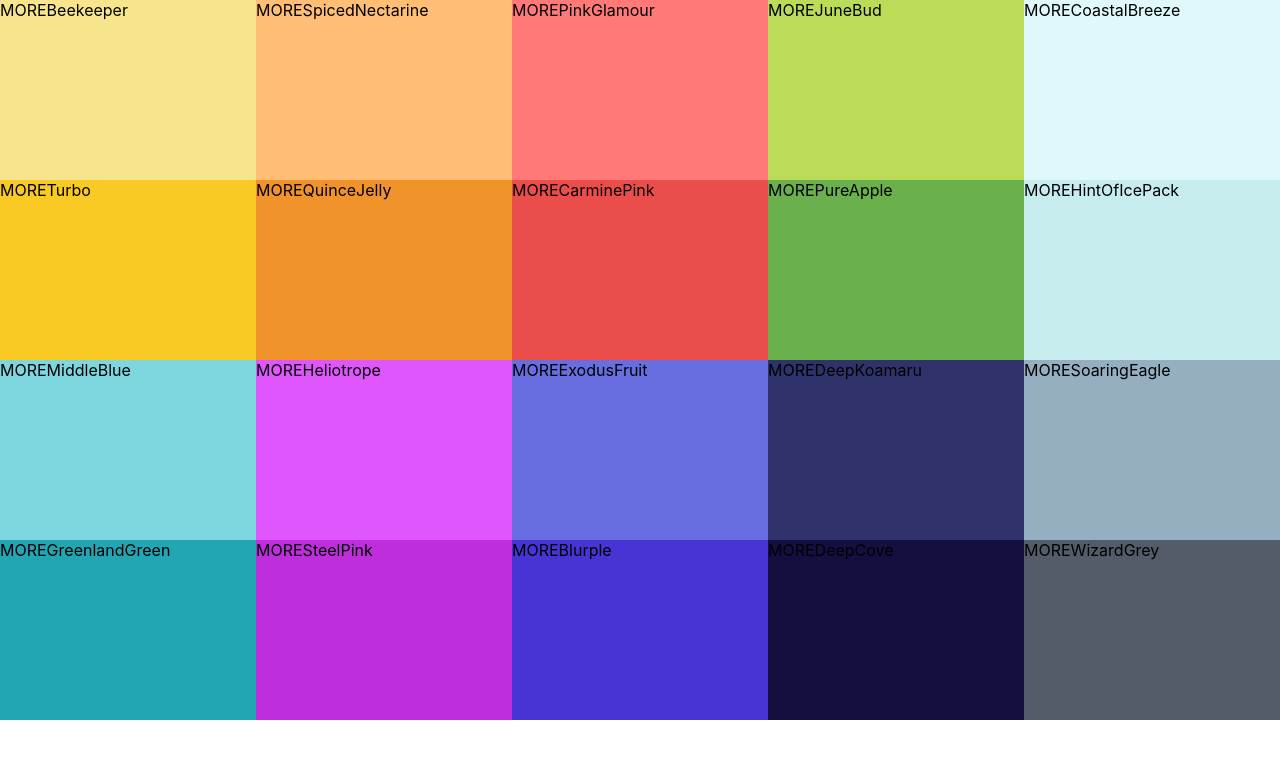
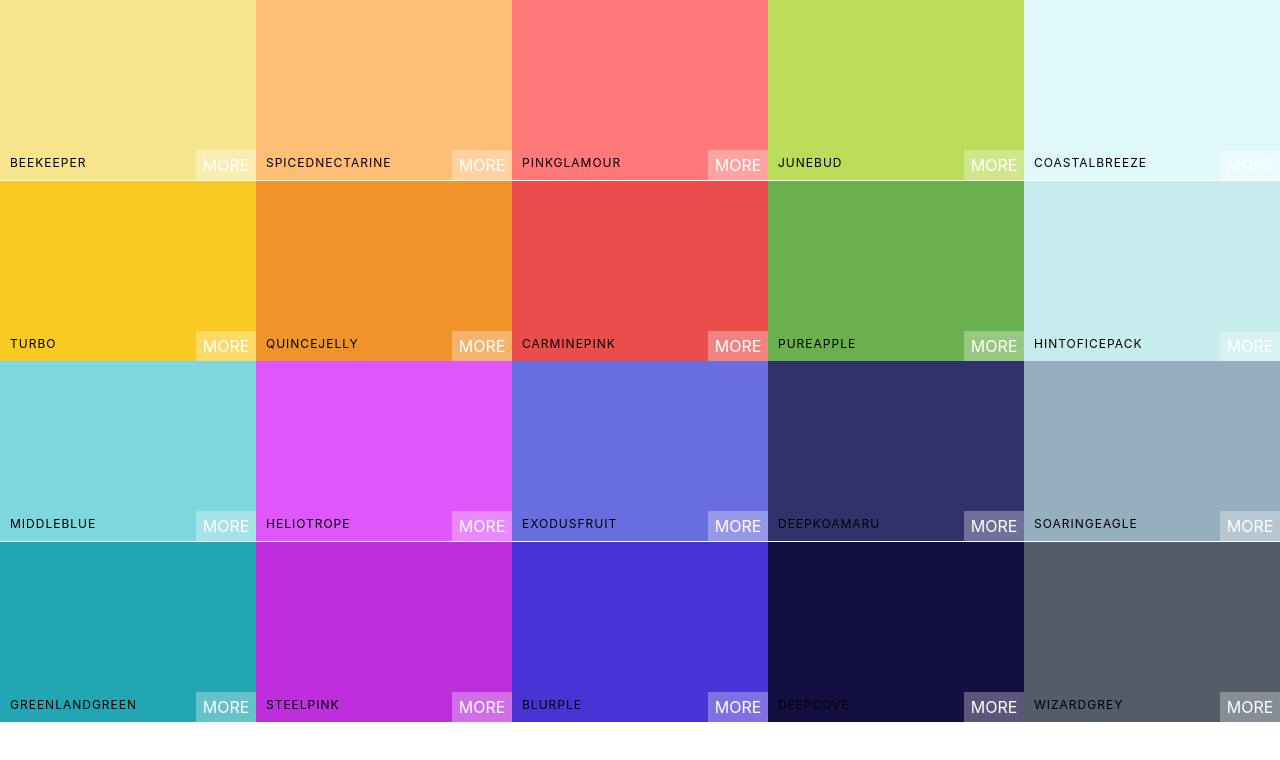
Before and after one commit to gabrielantony/Color-Palette, a React (Create React App) app: page / in a window 1280 px wide. Shown: the top 760 px of the page. Built offline with nearby package versions, Linux system fonts and the light colour scheme.

Commit message:
Style ColorBox

```diff
--- a/src/ColorBox.css
+++ b/src/ColorBox.css
@@ -5,4 +5,56 @@
     display: inline-block;
     position: relative;
     cursor: pointer;
+    margin-bottom: -3.5px;
 }
+
+.copy-button {
+    width: 100px;
+    height: 30px;
+    position: absolute;
+    display: inline-block;
+    top: 50%;
+    left: 50%;
+    margin-left: -50px;
+    margin-top: -15px;
+    text-align: center;
+    outline: none;
+    background: rgba(255, 255, 255, 0.3);
+    font-size: 1rem;
+    line-height: 30px;
+    color: white;
+    text-transform: uppercase;
+    border: none;
+    opacity: 0;
+}
+
+.ColorBox:hover .copy-button {
+    opacity: 1;
+    transition: 0.5s;
+}
+
+.box-content {
+    position: absolute;
+    padding: 10px;
+    width: 100%;
+    left: 0px;
+    bottom: 0px;
+    color: black;
+    letter-spacing: 1px;
+    text-transform: uppercase;
+    font-size: 12px;
+}
+
+.see-more {
+    background: rgba(255, 255, 255, 0.3);
+    position: absolute;
+    border: none;
+    right: 0px;
+    bottom: 0px;
+    color: white;
+    width: 60px;
+    height: 30px;
+    text-align: center;
+    line-height: 30px;
+    text-transform: uppercase;
+}
--- a/src/ColorBox.js
+++ b/src/ColorBox.js
@@ -4,10 +4,17 @@
 class ColorBox extends Component {
 
     render() {
+        const {name, background} = this.props;
+
         return (
-            <div style={{background: this.props.background}} className="ColorBox">
-                <span>MORE</span>
-                <span>{this.props.name}</span>
+            <div style={{background}} className="ColorBox">
+                <div className="copy-contaner">
+                     <div className="box-content">
+                        <span>{name}</span>
+                     </div>
+                     <button className="copy-button">Copy</button>
+                </div>
+                <span class="see-more">More</span>
             </div>
         )
     }
```
